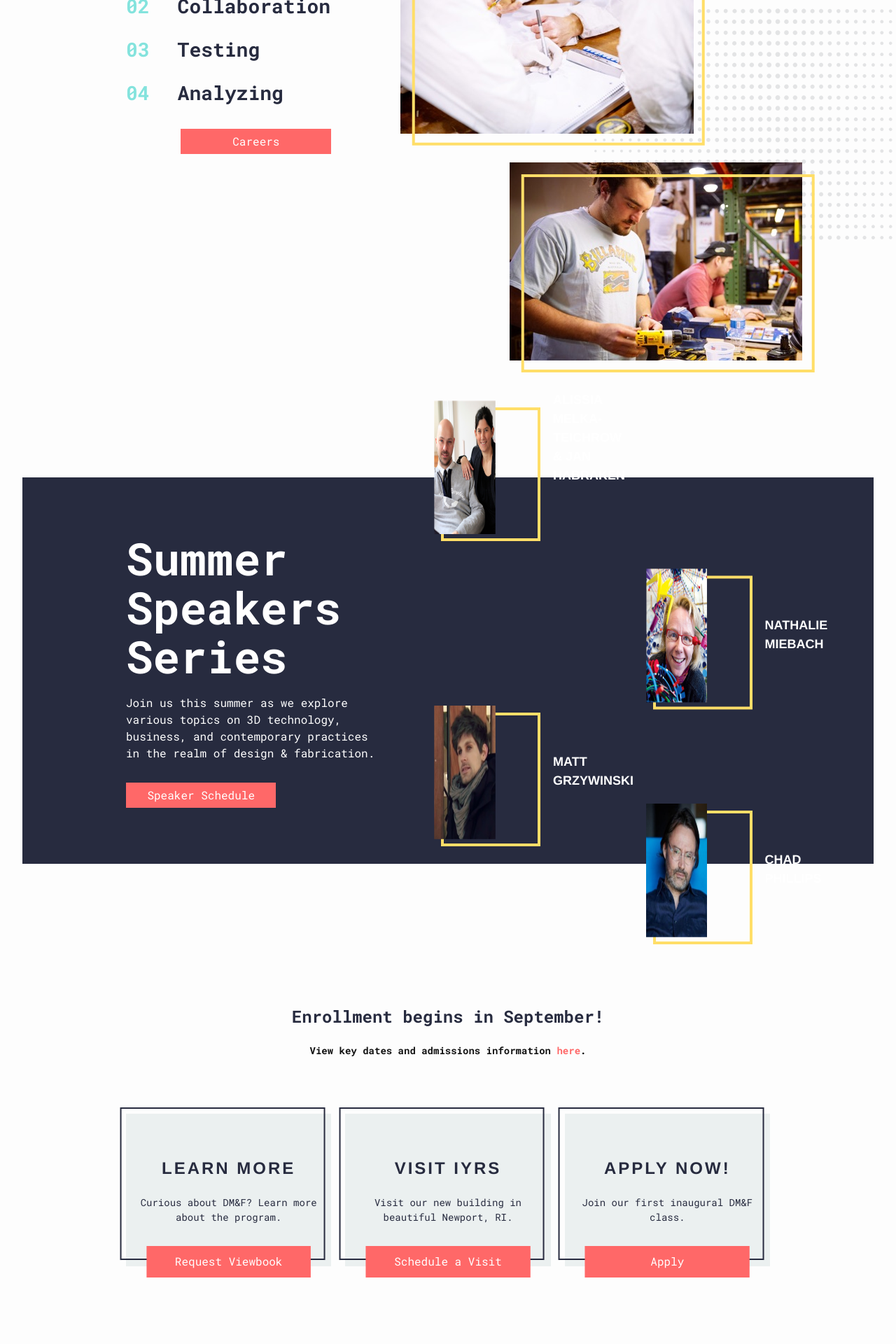
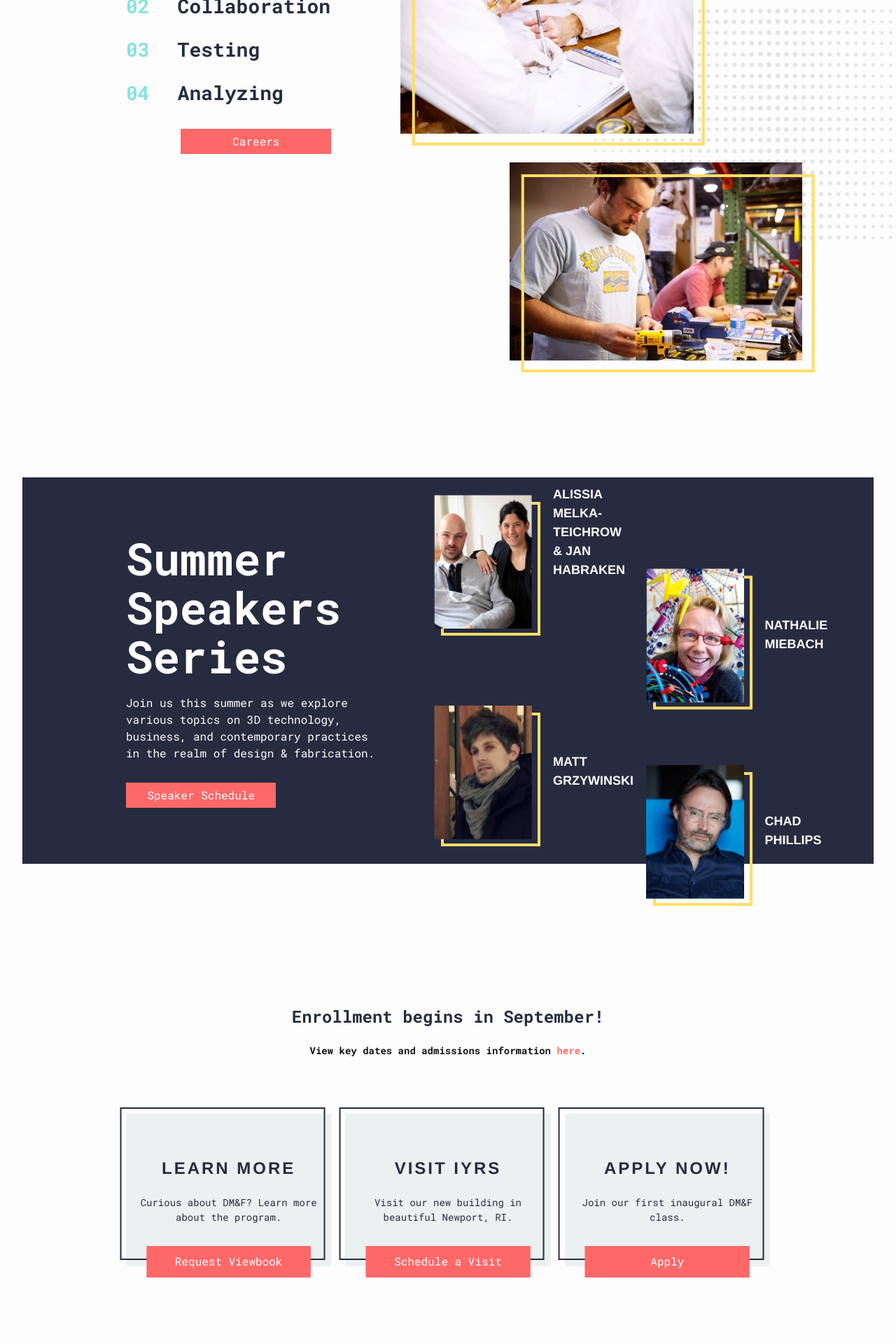
Before and after one commit to jplus-co/iyrs-microsite, a Jekyll site: the page built from index.md, in a window 1280 px wide. Shown: the part 3055-4975 px from the top of the page at 70% size. Built offline with Jekyll 4.4.1, drawn with Linux system fonts in a browser that asks for light colours.

Commit message:
fixed speaker images on the home page

```diff
--- a/_sass/minima/home.sass
+++ b/_sass/minima/home.sass
@@ -13,6 +13,7 @@
   +grid-media($desktop)
     height: 191px
     width: 142px
+    max-width: 160%
 
 .hero
   width: 100%
@@ -489,7 +490,7 @@
     display: block
 
 .speaker-series__speaker:nth-child(1)
-  bottom: 140px
+  bottom: 5px
 .speaker-series__speaker:nth-child(2)
   right: 40px
   top: -100px
@@ -501,7 +502,7 @@
 .speaker-series__speaker:nth-child(3)
   top: 0
 .speaker-series__speaker:nth-child(4)
-  top: 140px
+  top: 85px
   right: 40px
 
 .speaker-name
```
